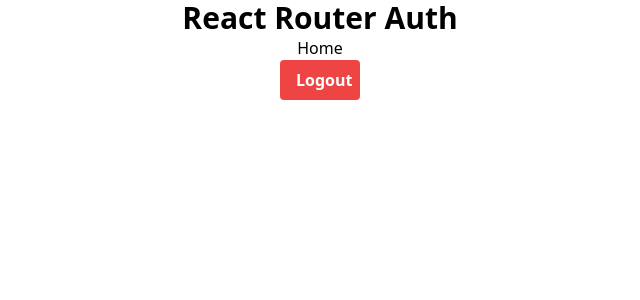
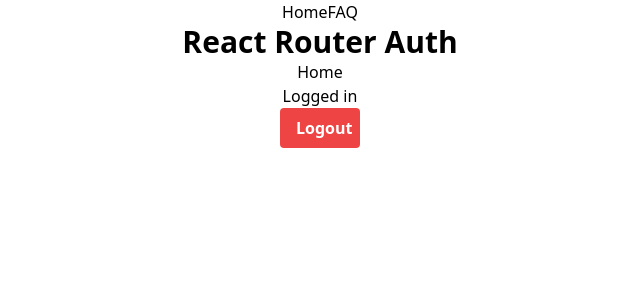
Before and after one commit to narduw/react-router-v6, a React (Create React App) app: page / in a window 1280 px wide. Both pictures are taken after a click on the button "Login". Shown: the top 300 px of the page, without its empty margins (320-960 px from the left). Built offline with nearby package versions, Linux system fonts and the light colour scheme.

Commit message:
Added navigation Finished example with React-like inline checks

```diff
--- a/src/App.js
+++ b/src/App.js
@@ -1,7 +1,9 @@
 import AppRoutes from './AppRoutes'
+import Navigation from './Navigation'
 
 function App() {
   return <div className='flex flex-col items-center text-center mx-auto'>
+    <Navigation />
     <h1 className='text-3xl font-bold'>React Router Auth</h1>
     <AppRoutes/>
   </div>
--- a/src/AppRoutes.js
+++ b/src/AppRoutes.js
@@ -7,22 +7,23 @@
 import FileManagement from './FileManagement'
 
 export default function AppRoutes() {
-	const { user, isAdmin, isAuditor } = useAuth()
+	const { user } = useAuth()
+	const { admin, auditor } = user?.roles || {}
+
 	return <>
 		<Routes>
-			{user
-				? <>
-					<Route path="/" element={<Home/>}/>
-					{isAdmin && <Route path='users' element={<UserManagement/>} />}
-					{isAuditor && <Route path='files' element={<FileManagement/>} />}
-					<Route path="*" element={<Navigate to="/"/>}/>
-				</>
-				: <>
-					<Route path="login" element={<Login/>}/>
-					<Route path="*" element={<Navigate to="/login"/>}/>
-				</>}
+			{user && <>
+				<Route path="/" element={<Home/>} />
+				{admin && <Route path="users" element={<UserManagement/>} />}
+				{auditor && <Route path="files" element={<FileManagement/>} />}
+				<Route path="*" element={<Navigate to="/" />} />
+			</>}
+			{!user && <>
+				<Route path="login" element={<Login/>} />
+				<Route path="*" element={<Navigate to="/login"/>} />
+			</>}
 			{/* Free Routes */}
-			<Route path="faq" element={<Faq/>}/>
+			<Route path="faq" element={<Faq/>} />
 		</Routes>
 	</>
 }
--- a/src/AuthProvider.js
+++ b/src/AuthProvider.js
@@ -5,14 +5,15 @@
 	AUDITOR: 'auditor'
 }
 
+const defaultRoles = {
+	admin: false,
+	auditor: false
+}
+
 const dummyUser = {
 	name: 'auditor',
-	roles: [ROLES.AUDITOR]
+	role: defaultRoles
 }
-
-const isRole = role => user => user?.roles?.includes(role)
-const isAdmin = isRole(ROLES.ADMIN)
-const isAuditor = isRole(ROLES.AUDITOR)
 
 export const AuthContext = createContext(null)
 
@@ -21,8 +22,11 @@
 	const storedUser = storedData && JSON.parse(storedData)
 	const [user, setUser] = useState(storedUser)
 
-	function login() {
-		setUser(dummyUser)
+	function login(roles) {
+		setUser({
+			...dummyUser,
+			roles
+		})
 		localStorage.setItem('user', JSON.stringify(dummyUser))
 		return user
 	}
@@ -35,8 +39,7 @@
 
 	const authContext = {
 		user,
-		isAdmin: isAdmin(user),
-		isAuditor: isAuditor(user),
+		roles: user?.roles || defaultRoles,
 		login,
 		logout
 	}
--- a/src/Home.js
+++ b/src/Home.js
@@ -1,10 +1,22 @@
 import useAuth from './useAuth'
 
 export default function Home() {
-	const { logout } = useAuth()
+	const { logout, roles } = useAuth()
+
+	const activeRoles = Object.entries(roles).reduce((activeRoles, [role, status]) => {
+		if (!!status) {
+			activeRoles.push(role)
+		}
+		return activeRoles
+	}, [])
+
+	const loggedInAs = activeRoles.length ? `as ${activeRoles.join(', ')}` : null
 
 	return <>
-		<h1>Home</h1>
+		<h2>Home</h2>
+		<div>
+				<h3>Logged in {loggedInAs}</h3>
+		</div>
 		<button
 			className="w-20 bg-red-500 hover:bg-red-700 text-white font-bold py-2 px-4 rounded"
 			onClick={logout}>
--- a/src/Login.js
+++ b/src/Login.js
@@ -1,13 +1,42 @@
 import useAuth from './useAuth'
+import { useState } from 'react'
 
 export default function Login() {
 	const { login } = useAuth()
+	const [roles, setRoles] = useState({
+		admin: false,
+		auditor: false
+	})
+
+	const handleRoleChange = e => {
+		setRoles(roles => ({
+			...roles,
+			[e.target.value]: e.target.checked
+		}))
+	}
 
 	return <>
 		<h2>Please login</h2>
+		<div>
+			<h3>Roles</h3>
+			<div>
+				<span>
+					<label htmlFor='roles'>Admin</label>
+					<input name='role-admin' type='checkbox' value='admin'
+								 onChange={handleRoleChange}
+					/>
+				</span>
+				<span>
+					<label htmlFor='roles'>Auditor</label>
+					<input name='role-auditor' type='checkbox' value='auditor'
+								 onChange={handleRoleChange}
+					/>
+				</span>
+			</div>
+		</div>
 		<button
 			className="w-20 bg-blue-500 hover:bg-blue-700 text-white font-bold py-2 px-4 rounded"
-			onClick={login}
+			onClick={() => login(roles)}
 		>
 			Login
 		</button>
--- /dev/null
+++ b/src/Navigation.js
@@ -0,0 +1,20 @@
+import useAuth from './useAuth'
+import { Link } from 'react-router-dom'
+
+export default function Navigation() {
+	const { user, roles: { admin, auditor }} = useAuth()
+
+	return <>
+		<nav>
+			{user && <>
+				<Link to='/'>Home</Link>
+				{admin && <Link to="users">Manage Users</Link>}
+				{auditor && <Link to="files">Manage Files</Link>}
+			</>}
+			{!user && <>
+				<Link to='login'>Login</Link>
+			</>}
+			<Link to='faq'>FAQ</Link>
+		</nav>
+	</>
+}
```
